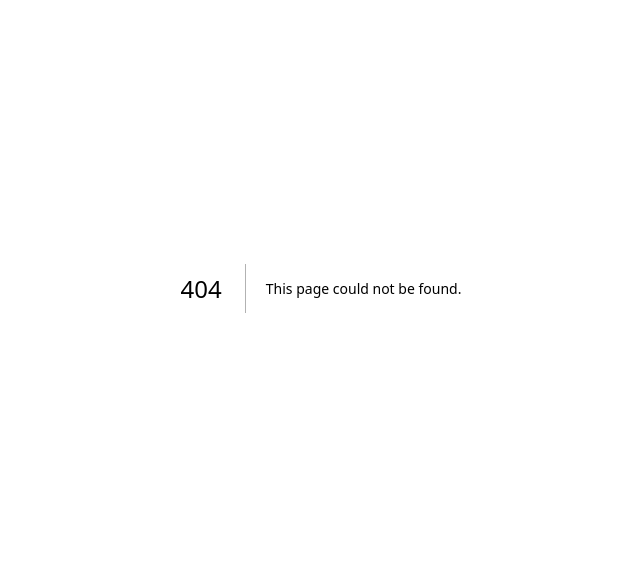
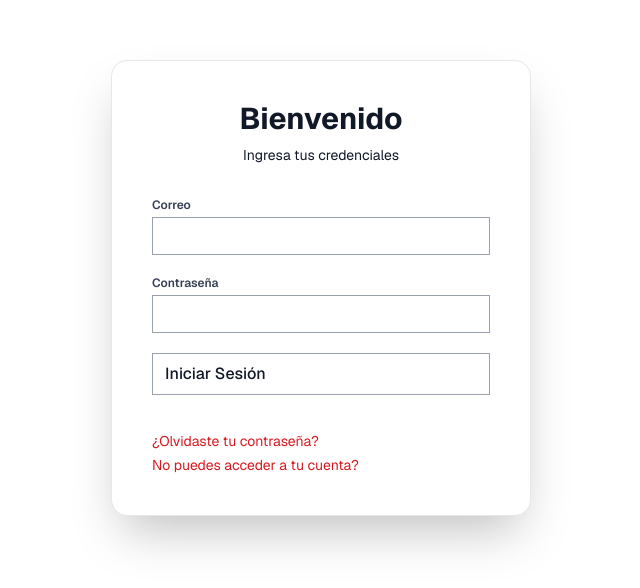
Before and after one commit to juankm08-a11y/frontend_biomedico, a Next.js app: page /login in a window 1280 px wide. Before the commit this address had no page. Shown: the part 112-700 px from the top of the page, without its empty margins (319-959 px from the left). Built offline with nearby package versions, Linux system fonts and the light colour scheme; no server answers.

Commit message:
Implementando Pantalla Login

```diff
--- /dev/null
+++ b/app/login/page.tsx
@@ -0,0 +1,7 @@
+import InicioSesionPage from "@/components/login/InicioSesionPage";
+
+export default function LoginPage() {
+    return (
+        <InicioSesionPage/>
+    )
+}
--- a/app/usuarios/registro/page.tsx
+++ b/app/usuarios/registro/page.tsx
@@ -6,7 +6,7 @@ import InputField from "@/components/ui/input/InputField";
 import SelectField from "@/components/ui/input/SelectField";
 import PageContainer from "@/components/ui/layout/PageContainer";
 import { useError } from "@/hooks/useError";
-import { registerUsuario } from "@/services/auth/auth.service";
+import { registerUsuario } from "@/services/auth/register.service";
 import { RegisterRequest } from "@/types/auth/register.type";
 import { useState } from "react";
 
--- /dev/null
+++ b/components/login/InicioSesionPage.tsx
@@ -0,0 +1,92 @@
+"use client";
+
+import { useRouter } from "next/router";
+import { UseForm } from '../../hooks/useForm';
+import { LoginRequest } from "@/types/auth/login.type";
+import { useAction } from "@/hooks/useAction";
+import { iniciarSesion } from "@/services/auth/login.service";
+import { useHandle } from "@/hooks/useHandle";
+import { useError } from "@/hooks/useError";
+import AuthLayout from "../ui/layout/AuthLayout";
+import AuthForm from "../ui/form/AuthForm";
+import InputField from "../ui/input/InputField";
+import PrimaryButton from "../ui/button/PrimaryButton";
+
+export default function InicioSesionPage() {
+    const router = useRouter()
+
+    const {formData,handleChange} =
+    UseForm<LoginRequest>({
+        correo:"",
+        password:""
+    })
+
+    const {execute:login,loading} = useAction(iniciarSesion);
+    const {handle} = useHandle()
+    const {error} = useError()
+
+    const handleSubmit = (e:any) => {
+        e.preventDefault()
+
+        handle(async () => {
+            const response = await login(formData)
+
+            localStorage.setItem("usuario",response.usuario)
+            localStorage.setItem("rol",response.rol)
+
+            document.cookie = `rol=${response.rol}; path=/`
+
+            router.push("/dashboard");
+        })
+    }
+
+    const actions = [
+        {
+            label: "¿Olvidaste tu contraseña?",
+            action:() => console.log("Olvidaste tu contraseña")
+        },
+        {
+            label:"No puedes acceder a tu cuenta?",
+            action: () =>console.log("No puedes acceder a tu cuenta")
+        },
+    ]
+
+    return (
+        <AuthLayout>
+            <AuthForm title="Bienvenido" subtitle="Ingresa tus credenciales" onSubmit={handleSubmit}>
+                  {error && (
+                    <p className="text-red-500">
+                    {error}
+                    </p>
+                    )}
+                    <InputField
+                    label="Correo"
+                    name="correo"
+                    value={formData.correo}
+                    onChange={handleChange}
+                    />
+                    <InputField
+                    label="Contraseña"
+                    name="password"
+                    value={formData.password}
+                    onChange={handleChange}
+                    />
+                    <PrimaryButton type="submit"
+                    text={loading ? "Ingresando...":"Iniciar Sesión"}
+                    />
+                       <div className="flex flex-col items-start gap-1 mt-4">
+                            {actions.map((item) => (
+                            <button
+                                type="button"
+                                key={item.label}
+                                className="text-sm text-[var(--color-primary)] hover:underline"
+                                onClick={() => console.log("Hola desde Login")}
+                            >
+                                {item.label}
+                            </button>
+                        ))}
+                    </div>
+            </AuthForm>
+        </AuthLayout>
+    )
+}
--- /dev/null
+++ b/components/ui/form/AuthForm.tsx
@@ -0,0 +1,33 @@
+"use client";
+
+interface Props {
+    title:string;
+    subtitle:string;
+    onSubmit: (e:React.FormEvent<HTMLFormElement>) => void;
+    children: React.ReactNode;
+}
+
+export default function AuthForm({
+    title,
+    subtitle,
+    onSubmit,
+    children,
+}:Props) {
+    return (
+        <div className="bg-white rounded-2xl shadow-2xl border border-gray-200 p-10">
+            <div className="text-center mb-8">
+                <h1 className="text-3xl font-bold text-[var(--color-text-primary)]">
+                    {title}
+                </h1>
+                {subtitle && (
+                    <p className="text-sm text-[var(--color-text-secondary)] mt-2">
+                        {subtitle}
+                    </p>
+                )}
+            </div>
+            <form onSubmit={onSubmit} className="flex flex-col gap-5">
+                {children}
+            </form>
+        </div>
+    )
+}
--- /dev/null
+++ b/components/ui/layout/AuthLayout.tsx
@@ -0,0 +1,22 @@
+"use client";
+
+interface Props {
+    children: React.ReactNode;
+}
+
+export default function AuthLayout({children}:Props) {
+    return (
+        <div className=" min-h-screen
+      flex
+      items-center
+      justify-center
+      bg-gradient-to-br
+      from-[var(--color-panel-blue)]
+      via-[var(--color-form-bg)]
+      to-[var(--color-panel-yellow)]">
+        <div className="w-full max-w-[420px]">
+            {children}
+        </div>
+      </div>
+    )
+}
--- /dev/null
+++ b/services/auth/login.service.ts
@@ -0,0 +1,9 @@
+import { api } from "@/lib/api";
+import { LoginRequest, LoginResponse } from "@/types/auth/login.type";
+
+export const iniciarSesion = async (
+    data: LoginRequest
+): Promise<LoginResponse> => {
+    const res = await api.post("/auth/login",data)
+    return res.data
+}
```
Also changed, not shown: types/auth/login.type.ts (added, +9 -0 lines), app/auth/recovery-password/page.tsx (deleted), app/recovery-account/page.tsx (added), app/recovery-password/page.tsx (added), services/auth/register.service.ts (renamed from services/auth/auth.service.ts).
